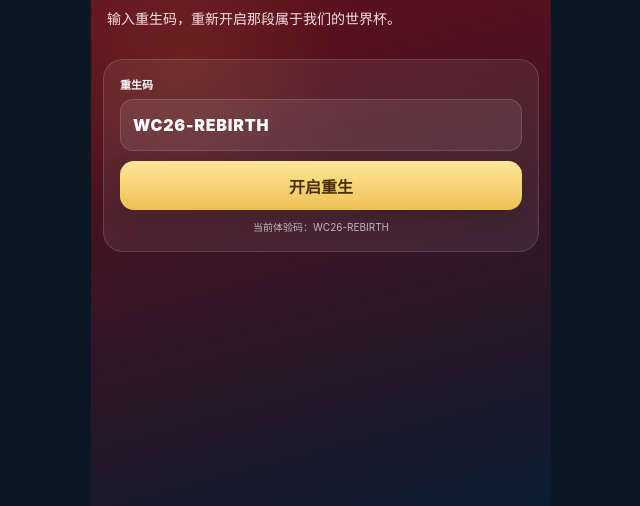
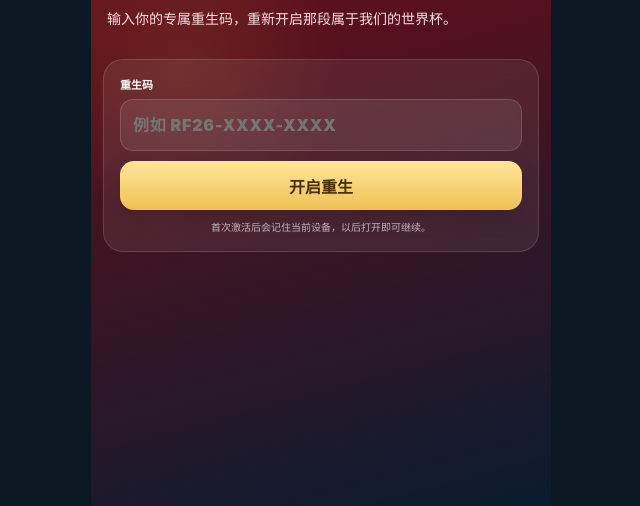
Before and after one commit to zhangyoulin53-sys/worldcup-rebirth, a plain HTML site: page index.html in a window 1280 px wide. Shown: the part 294-800 px from the top of the page, without its empty margins (319-959 px from the left). Drawn offline with Linux system fonts and the light colour scheme.

Commit message:
Prepare production activation flow

```diff
--- a/index.html
+++ b/index.html
@@ -17,13 +17,13 @@
       <div class="wc-mark">🏆</div>
       <div class="kicker">WORLD CUP REBIRTH</div>
       <h1>再回世界杯<br>你能走多远？</h1>
-      <p>输入重生码，重新开启那段属于我们的世界杯。</p>
+      <p>输入你的专属重生码，重新开启那段属于我们的世界杯。</p>
     </div>
     <div class="glassCard activationCard">
       <label for="code">重生码</label>
-      <input id="code" value="WC26-REBIRTH" autocomplete="off" spellcheck="false">
+      <input id="code" value="" placeholder="例如 RF26-XXXX-XXXX" autocomplete="one-time-code" autocapitalize="characters" spellcheck="false">
       <button class="btn gold wide" data-action="activate">开启重生</button>
-      <div class="fine">当前体验码：WC26-REBIRTH</div>
+      <div class="fine">首次激活后会记住当前设备，以后打开即可继续。</div>
     </div>
   </section>
 
@@ -130,6 +130,7 @@
 <script src="data-06.js"></script>
 <script src="data-07.js"></script>
 <script src="sporttery-fixed.js"></script>
+<script src="auth-client.js"></script>
 <script src="app.js"></script>
 </body>
 </html>
```
